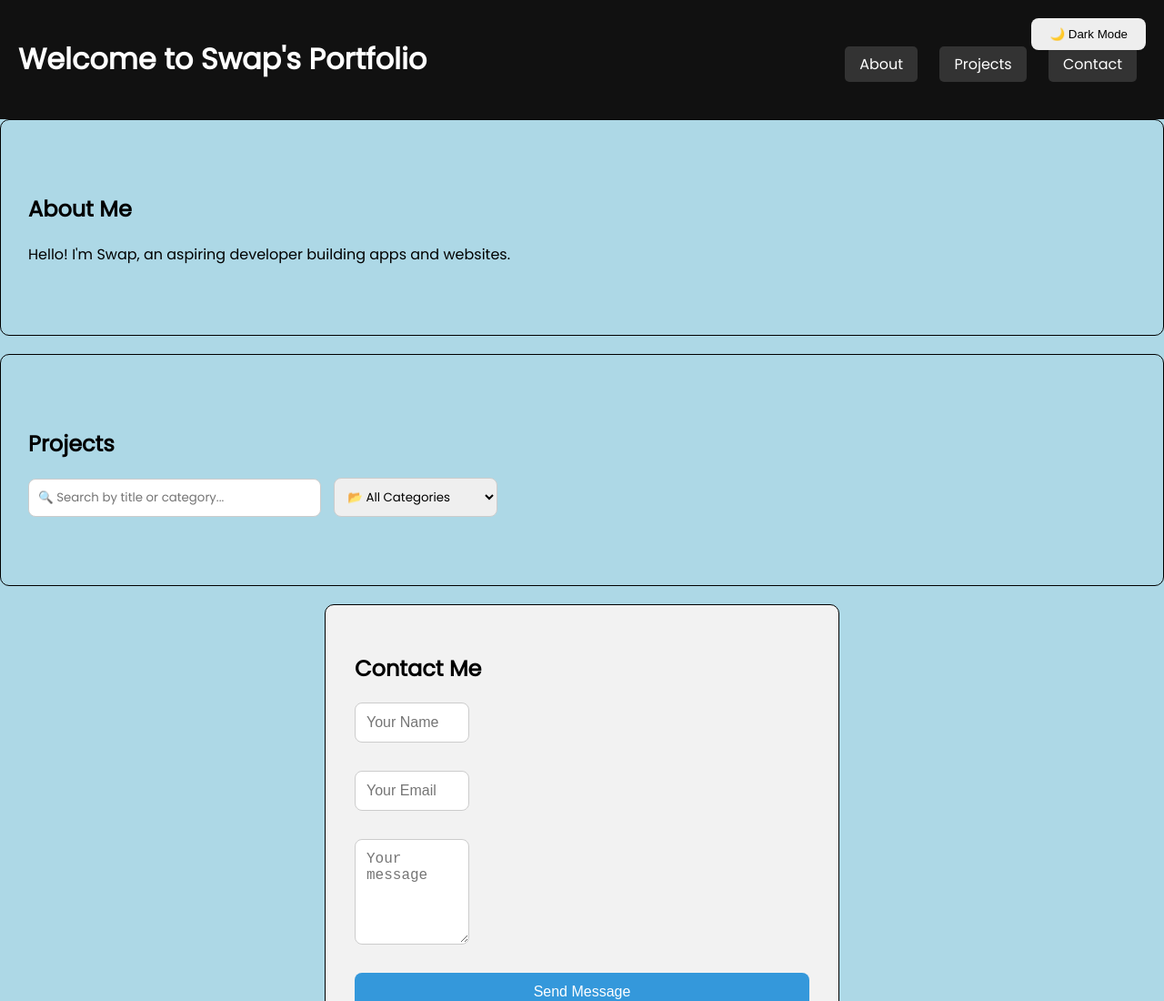
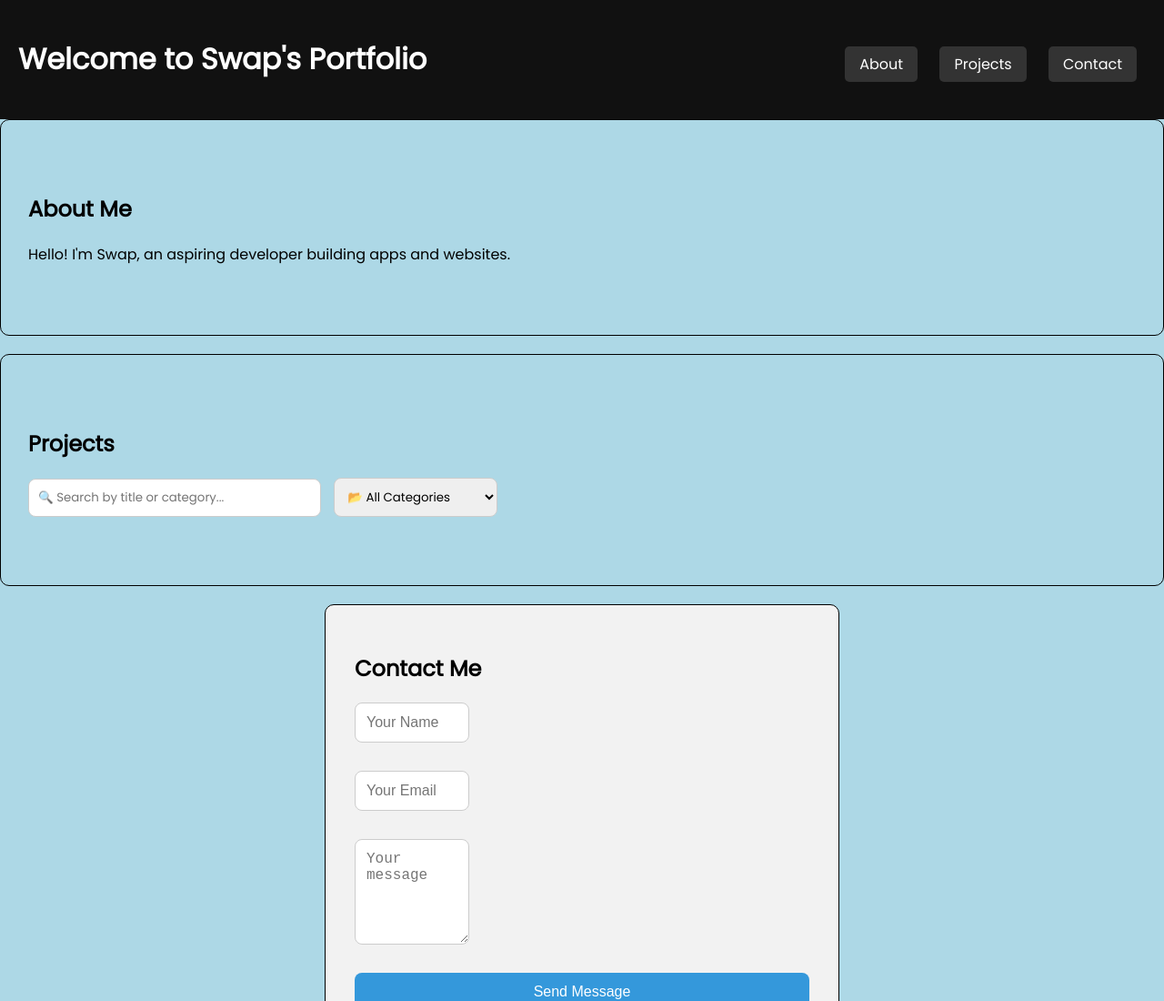
Before and after one commit to swapnilvichare/portfolio, a plain HTML site: page index.html in a window 1280 px wide. Shown: the top 1100 px of the page at 91% size. Drawn offline with nearby package versions, Linux system fonts and the light colour scheme.

Commit message:
Update index.html

```diff
--- a/index.html
+++ b/index.html
@@ -18,7 +18,7 @@
             <a href="#projects">Projects</a>
             <a href="#contact">Contact</a>
         </nav>
-        <button id="theme-toggle">🌙 Dark Mode</button>
+      <!--  <button id="theme-toggle">🌙 Dark Mode</button>-->
     </div>
   </header>
 
```
